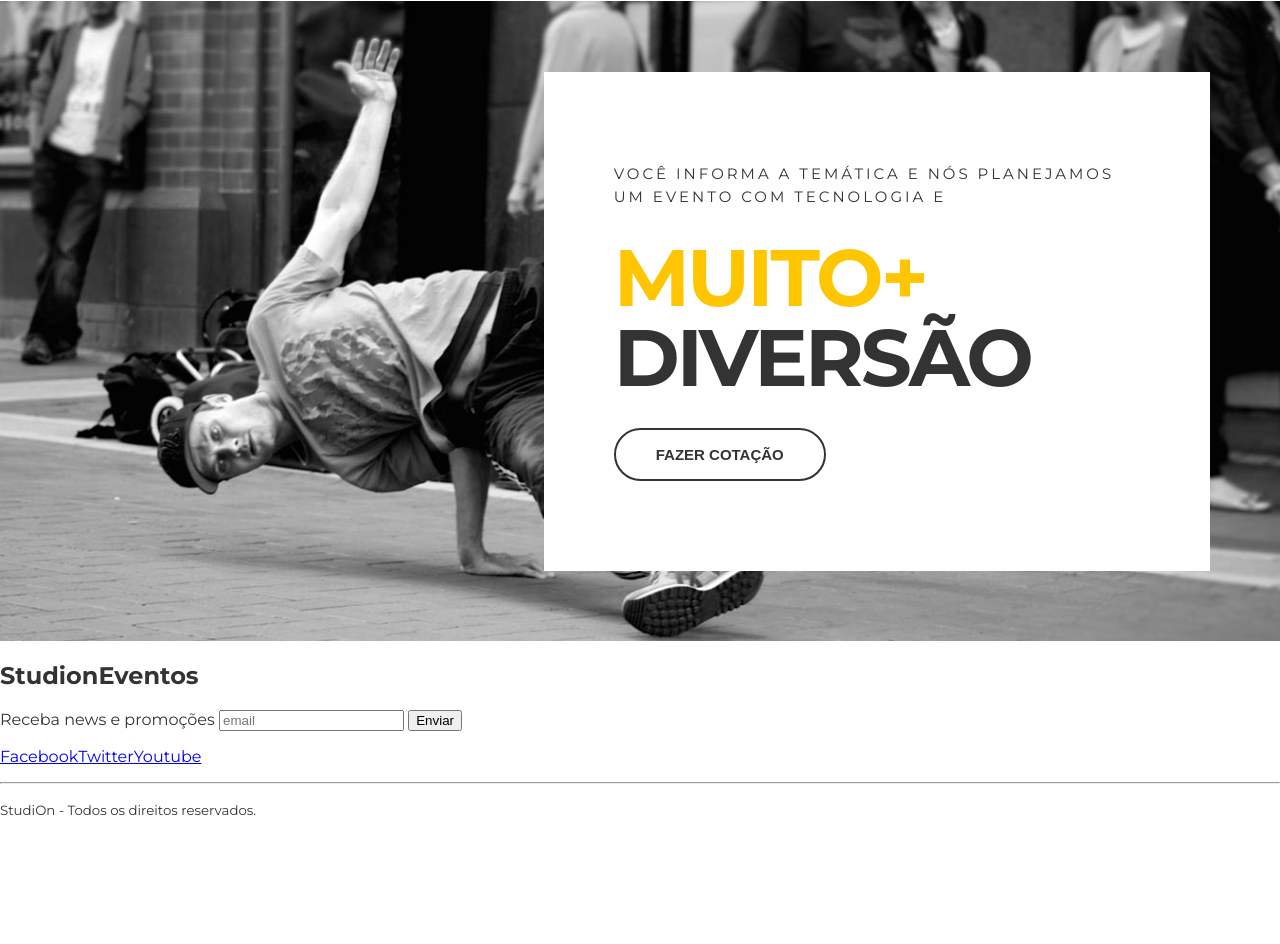
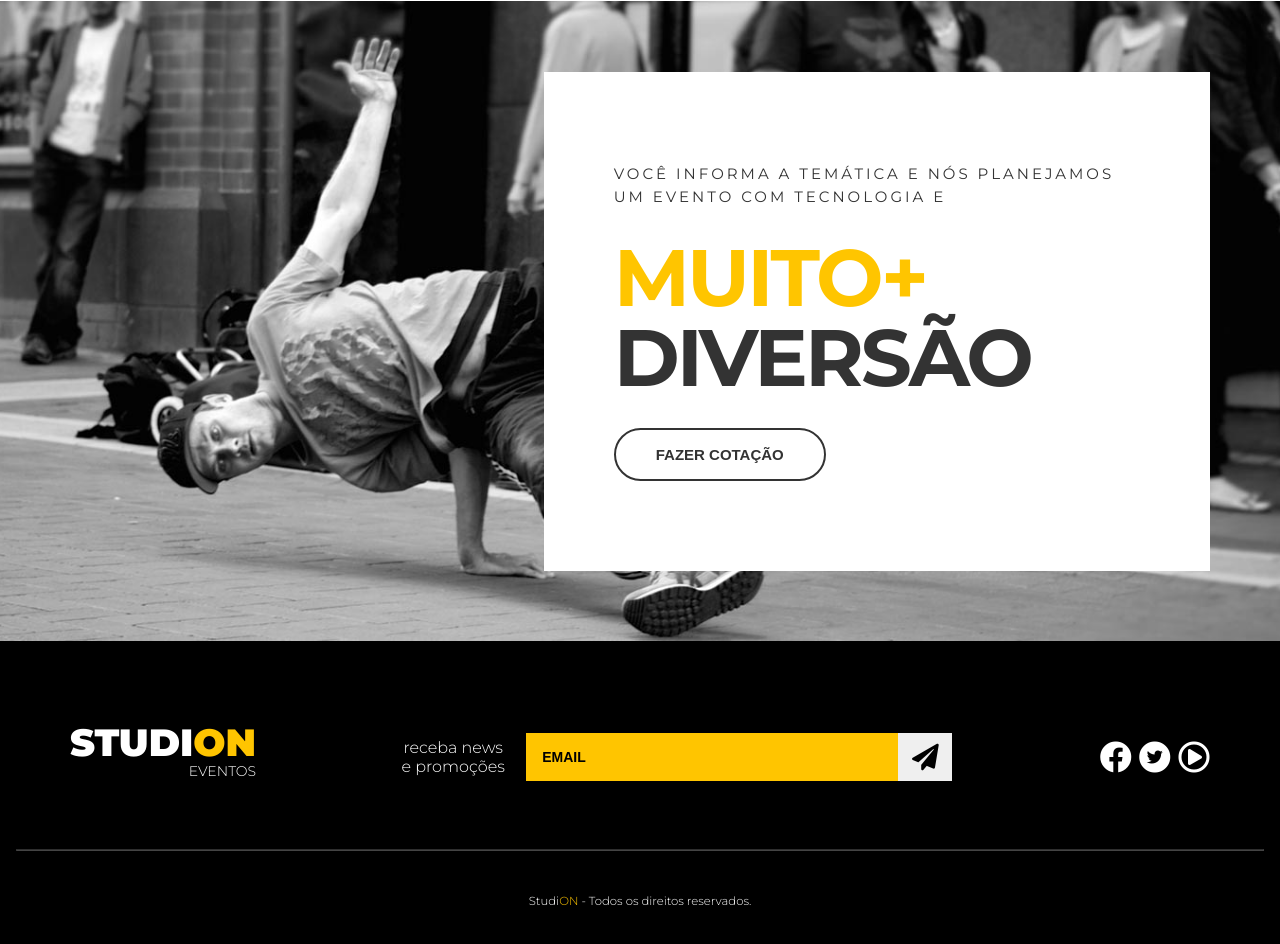
Before and after one commit to renan-arimatea/Projeto_Studion, a website: page src/index.html in a window 1280 px wide. Shown: the part 1626-2570 px from the top of the page. Before the commit the page ends 2461 px from the top, so only its background shows below. Drawn offline with Linux system fonts and the light colour scheme.

Commit message:
Feat(footer): Implemented style.css design and html changes

```diff
--- a/src/index.html
+++ b/src/index.html
@@ -98,21 +98,42 @@
       </section>
     </main>
 
-    <footer>
-      <h2>Studi<span>on</span><span>Eventos</span></h2>
-      <form>
-        <label>Receba news e promoções</label>
-        <input type="email" placeholder="email" />
-        <button type="submit">Enviar</button>
-      </form>
-      <ul>
-        <li><a href="https://facebook.com/" target="_blank">Facebook</a></li>
-        <li><a href="https://twitter.com/" target="_blank">Twitter</a></li>
-        <li><a href="https://youtube.com/" target="_blank">Youtube</a></li>
-      </ul>
+    <footer class="footer">
+        <div class="container footer__container">
+            <h2 class="logo-studion">Studi<span class="copy--primary">on</span><span class="logo-studion__subtitle">Eventos</span></h2>
+            <form class="footer__form">
+                <label for="email">receba news e promoções</label>
+                <div class="footer__email">
+                    <input id="email" type="email" placeholder="email" />
+                    <button type="submit">
+                        <i class="fas fa-paper-plane fa-2x"></i>
+                    </button>
+                </div>
+            </form>
+            <ul class="footer__social">
+                <li>
+                    <a href="https://facebook.com/" target="_blank">
+                        <i class="fab fa-facebook fa-2x"></i>
+                    </a>
+                </li>
+                <li>
+                    <a href="https://twitter.com/" target="_blank">
+                        <span class="fa-stack">
+                            <i class="fas fa-circle fa-stack-2x fa-inverse"></i>
+                            <i class="fab fa-twitter fa-stack-1x"></i>
+                        </span>
+                    </a>
+                </li>
+                <li>
+                    <a href="https://youtube.com/" target="_blank">
+                        <i class="far fa-play-circle fa-2x"></i>
+                    </a>
+                </li>
+            </ul>
+        </div>
       <hr />
       <p>
-        <small>Studi<span>On</span> - Todos os direitos reservados.</small>
+        <small>Studi<span class="copy--primary">ON</span> - Todos os direitos reservados.</small>
       </p>
     </footer>
   </body>
--- a/src/style.css
+++ b/src/style.css
@@ -1,4 +1,5 @@
 @import url('https://fonts.googleapis.com/css2?family=Montserrat:wght@300;400;500;700;900&family=Roboto&display=swap');
+@import url('https://cdnjs.cloudflare.com/ajax/libs/font-awesome/5.15.3/css/all.min.css');
 
 *{
     box-sizing: border-box;
@@ -87,7 +88,6 @@ ul{
 .logo-studion__subtitle{
     font-size: .875rem;
     font-weight: 300;
-    float: right;
 }
 
 .copy--primary{
@@ -218,6 +218,7 @@ ul{
 
 .btn--institutional:hover{
     color: var(--color-copy);
+    border-color: var(--color-copy);
     background: unset;
     box-shadow: 0 1rem 1rem #0006; /* x, y, blur, cor */
 }
@@ -270,3 +271,109 @@ ul{
     border-color: var(--color-copy);
     background: unset;
 }
+
+.btn--quote:hover{
+    color: #fff;
+    border-color: var(--color-primary);
+    box-shadow: 0 1rem 1rem #0006; /* x, y, blur, cor */
+}
+
+.footer{
+    background-color: #000;
+    color: #fff;
+    padding: 0 1rem;
+}
+
+.footer__container{
+    display: grid;
+    grid-template-columns: repeat(3, auto);
+    align-items: center;
+    padding: 5.25rem 0 3.75rem 0;
+}
+
+.footer .logo-studion{
+    justify-self: start;
+    margin: 0;
+}
+
+.logo-studion__subtitle{
+    display: block;
+}
+
+.footer__form{
+    display: grid;
+    place-items: center;
+    grid-template-columns: 10ch auto;
+    gap: 1.25rem;
+}
+
+.footer__form label{
+    font-size: .875;
+    font-weight: 300;
+    text-align: center;
+}
+
+.footer__email {
+    display: grid;
+    grid-template-columns: auto 3.375rem;
+    width: 100%;
+}
+
+.footer__form input{
+    background-color: var(--color-primary);
+    border: unset;
+    padding: 1rem;
+    font-size: .875rem;
+    font-weight: 700;
+    text-transform: uppercase;
+    color: #000;
+}
+
+.footer__form input::placeholder{
+    color: #000;
+}
+
+.footer__form input:focus{
+    outline-color: #fff;
+}
+
+.footer__form button{
+    cursor: pointer;
+    border: unset;
+    height: 100%;
+    transition: 0.3s all ease;
+}
+
+.footer__form button:hover{
+   color: #fff;
+   background-color: var(--color-copy);
+}
+
+.footer__social{
+    justify-self: end;
+}
+
+.footer__social a,
+.footer__social a:visited,
+.footer__social a:active{
+    color: #fff;
+    margin-left: 0.2rem;
+}
+
+.footer__social a .fa-twitter,
+.footer__social a:visited .fa-twitter,
+.footer__social a:active .fa-twitter{
+    color: #000;
+}
+
+footer hr{
+    border-color: #fff4;
+    margin: 0;
+}
+
+footer p{
+    text-align: center;
+    font-size: .875rem;
+    font-weight: 300;
+    margin: 2.5rem 0;
+}
```
